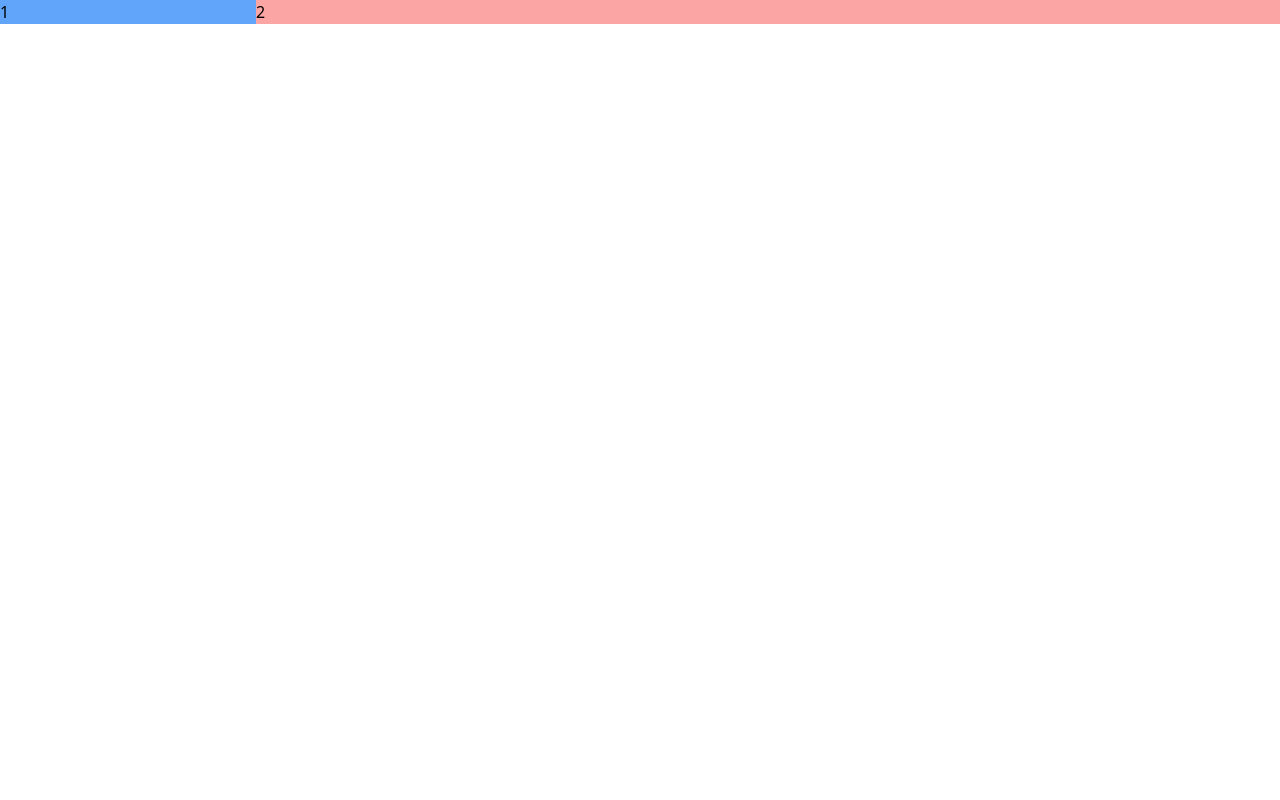
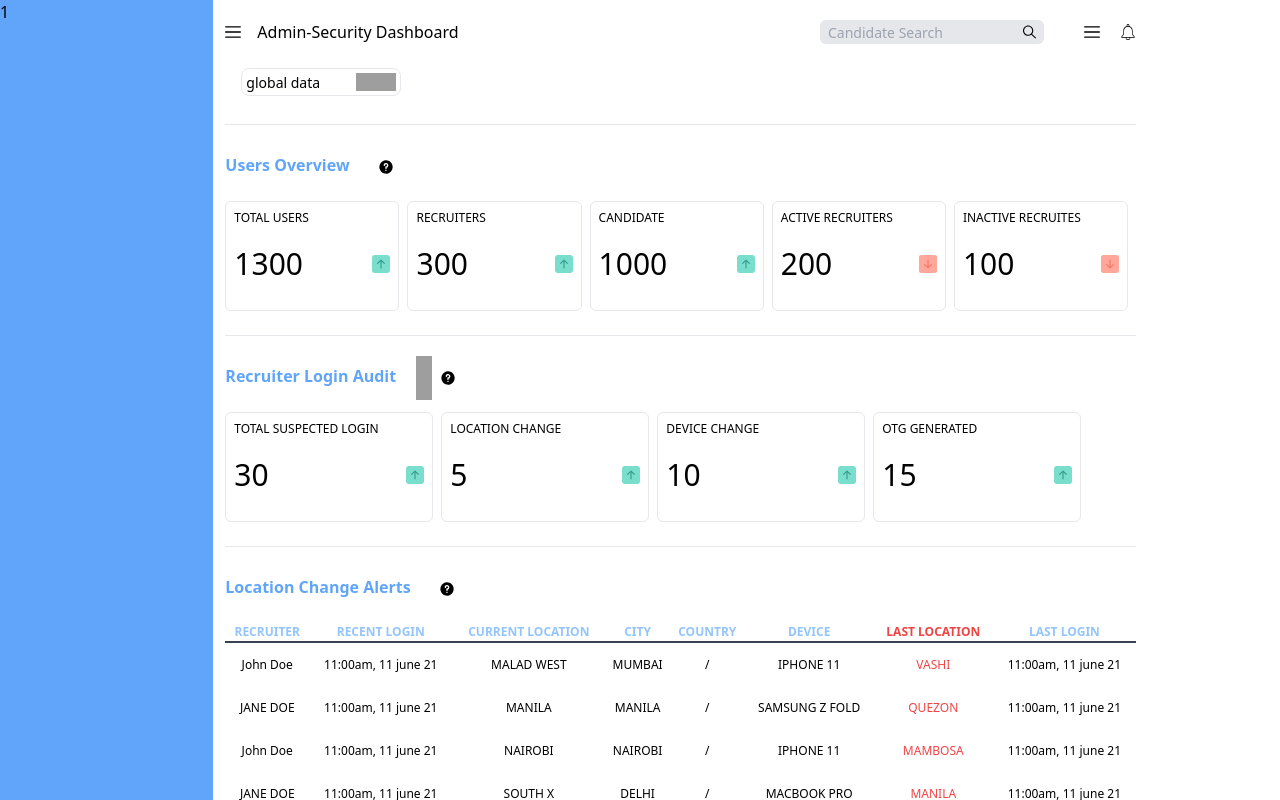
Before and after one commit to Richmond-Eribo/admin-security-dashboard, a Next.js app: page / in a window 1280 px wide. Shown: the top 800 px of the page. Built offline with nearby package versions, Linux system fonts and the light colour scheme; grey boxes are pictures that could not be loaded.

Commit message:
dashboard components

```diff
--- a/components/CardList.jsx
+++ b/components/CardList.jsx
@@ -0,0 +1,12 @@
+import Image from 'next/image'
+import Card from './common/Card'
+import SectionTitle from './common/SectionTitle'
+
+export default function CardList({Title, arrow, data}) {
+  return (
+    <div className=' border-b mb-5'>
+      <SectionTitle Title={Title} arrow={arrow} />
+      <Card data={data} />
+    </div>
+  )
+}
--- /dev/null
+++ b/components/Heading.jsx
@@ -0,0 +1,59 @@
+import Image from 'next/image'
+
+export default function Heading() {
+  return (
+    <section className='flex flex-col border-b mb-5'>
+      <div className='flex justify-between content-center'>
+        {/* title and hamburger */}
+        <div className='flex content-center justify-betwee'>
+          <Image
+            src='/svg/menu.svg'
+            height='16'
+            width='16'
+            alt='harmbuger menu'
+            className=''
+          />
+          <p className='ml-2 p-2'>Admin-Security Dashboard</p>
+        </div>
+
+        {/* the search and notification */}
+        <div className='flex py-2'>
+          <div className='input-search px-2 mr-10 flex justify-between h-6 rounded-md overflow-hidden bg-gray-200 w-56 text-sm'>
+            <input
+              type='text'
+              placeholder='Candidate Search'
+              className=' bg-none w-40 py-1 h-6 outline-none border-none focus:border-none bg-gray-200'
+            />
+            <Image src='/svg/search.svg' height='13' width='13' alt='/' />
+          </div>
+
+          <Image
+            src='/svg/menu.svg'
+            className='pixel'
+            height='16'
+            width='16'
+            alt='/'
+          />
+
+          <div className='mr-5'></div>
+          <Image
+            src='/svg/notification.svg'
+            height='16'
+            width='16'
+            alt='notification'
+          />
+        </div>
+      </div>
+
+      <div className='flex w-40 text-sm justify-between p-1 h-7 m-4 rounded-lg border  content-center mb-7'>
+        <p>global data</p>
+        <Image
+          src='/svg/down-arrow.svg'
+          height='40'
+          width='40'
+          alt='arrow down'
+        />
+      </div>
+    </section>
+  )
+}
--- a/components/TableList.jsx
+++ b/components/TableList.jsx
@@ -0,0 +1,13 @@
+import React from 'react'
+import SectionTitle from './common/SectionTitle'
+import Table from './common/Table'
+
+export default function TableList({Title, Rows, LastLocation}) {
+  return (
+    <div className='border-b mb-5'>
+      <SectionTitle Title={Title} />
+
+      <Table Rows={Rows} LastLocation={LastLocation} />
+    </div>
+  )
+}
--- a/components/common/Card.jsx
+++ b/components/common/Card.jsx
@@ -0,0 +1,37 @@
+import Image from 'next/image'
+import React from 'react'
+
+export default function Card({data}) {
+  return (
+    <div className='flex mb-6'>
+      {data.map(D => (
+        <div
+          className='border rounded-md w-52  p-2 mr-2 flex flex-col '
+          key={D.name}
+        >
+          <h3 className='mr-8 text-xs'>{D.name}</h3>
+
+          <div className='flex justify-between content-center my-5 '>
+            <p className=' text-3xl text-bold align-middle'>{D.number}</p>
+
+            {D.arrow == 'up' ? (
+              <Image
+                src='/svg/up-arrow-chart.svg'
+                height='18'
+                width='18'
+                alt='up arrow'
+              />
+            ) : (
+              <Image
+                src='/svg/down-arrow-chart.svg'
+                height='18'
+                width='18'
+                alt='down arrow'
+              />
+            )}
+          </div>
+        </div>
+      ))}
+    </div>
+  )
+}
--- a/components/common/Table.jsx
+++ b/components/common/Table.jsx
@@ -0,0 +1,35 @@
+export default function Table({LastLocation, Rows}) {
+  return (
+    <table className=' text-xs text-center w-full h-48'>
+      <thead className='font-black border-b-2 border-gray-700 text-blue-300 '>
+        <th>RECRUITER</th>
+        <th>RECENT LOGIN</th>
+        <th>CURRENT LOCATION</th>
+        <th>CITY</th>
+        <th>COUNTRY</th>
+        <th>DEVICE</th>
+        {LastLocation ? (
+          <th className='text-red-500'>LAST LOCATION</th>
+        ) : (
+          <th className='text-red-500'>LAST DEVICE</th>
+        )}
+
+        <th>LAST LOGIN</th>
+      </thead>
+      <tbody>
+        {Rows.map(row => (
+          <tr key={row.R}>
+            <td> {row.R} </td>
+            <td>{row.RL} </td>
+            <td>{row.CL}</td>
+            <td>{row.C} </td>
+            <td>{row.CO} </td>
+            <td> {row.D} </td>
+            <td className='text-red-500'> {row.L} </td>
+            <td>{row.RL}</td>
+          </tr>
+        ))}
+      </tbody>
+    </table>
+  )
+}
--- a/data/userOvetview.js
+++ /dev/null
@@ -1,24 +0,0 @@
-const Users = [
-  {
-    name: 'TOTAL USERS',
-    number: '1300',
-  },
-  {
-    name: 'RECRUITERS',
-    number: '300',
-  },
-  {
-    name: 'CANDIDATE',
-    number: '1000',
-  },
-  {
-    name: 'ACTIVE RECRUITERS',
-    number: '200',
-  },
-  {
-    name: 'INACTIVE RECRUITES',
-    number: '100',
-  },
-]
-
-export {Users}
--- a/pages/index.js
+++ b/pages/index.js
@@ -1,9 +1,32 @@
+import Image from 'next/image'
+import CardList from '../components/CardList'
+import Heading from '../components/Heading'
+import {Users} from '../data/userOverview'
+import {Recruiters} from '../data/recruiters'
+import TableList from '../components/TableList'
+import {Lrows} from '../data/tableRowItems'
+import {Drows} from '../data/tableRowItems'
+
 export default function Home() {
   return (
     <>
-      <div className='grid grid-cols-5'>
+      <div className='grid grid-cols-6'>
+        {/* the menu */}
         <nav className='bg-blue-400 col-span-1'>1</nav>
-        <main className='bg-red-300  col-span-4'>2</main>
+
+        {/* the right side of the dashboard */}
+        <main className=' pl-3 pt-3  col-span-5 pr-36'>
+          {/* this is for the part with the admin heading */}
+          <Heading />
+
+          <CardList Title='Users Overview' data={Users} />
+
+          <CardList Title='Recruiter Login Audit' arrow data={Recruiters} />
+
+          <TableList Title='Location Change Alerts' Rows={Lrows} LastLocation />
+
+          <TableList Title='Device Change Alerts' Rows={Drows} />
+        </main>
       </div>
     </>
   )
```
